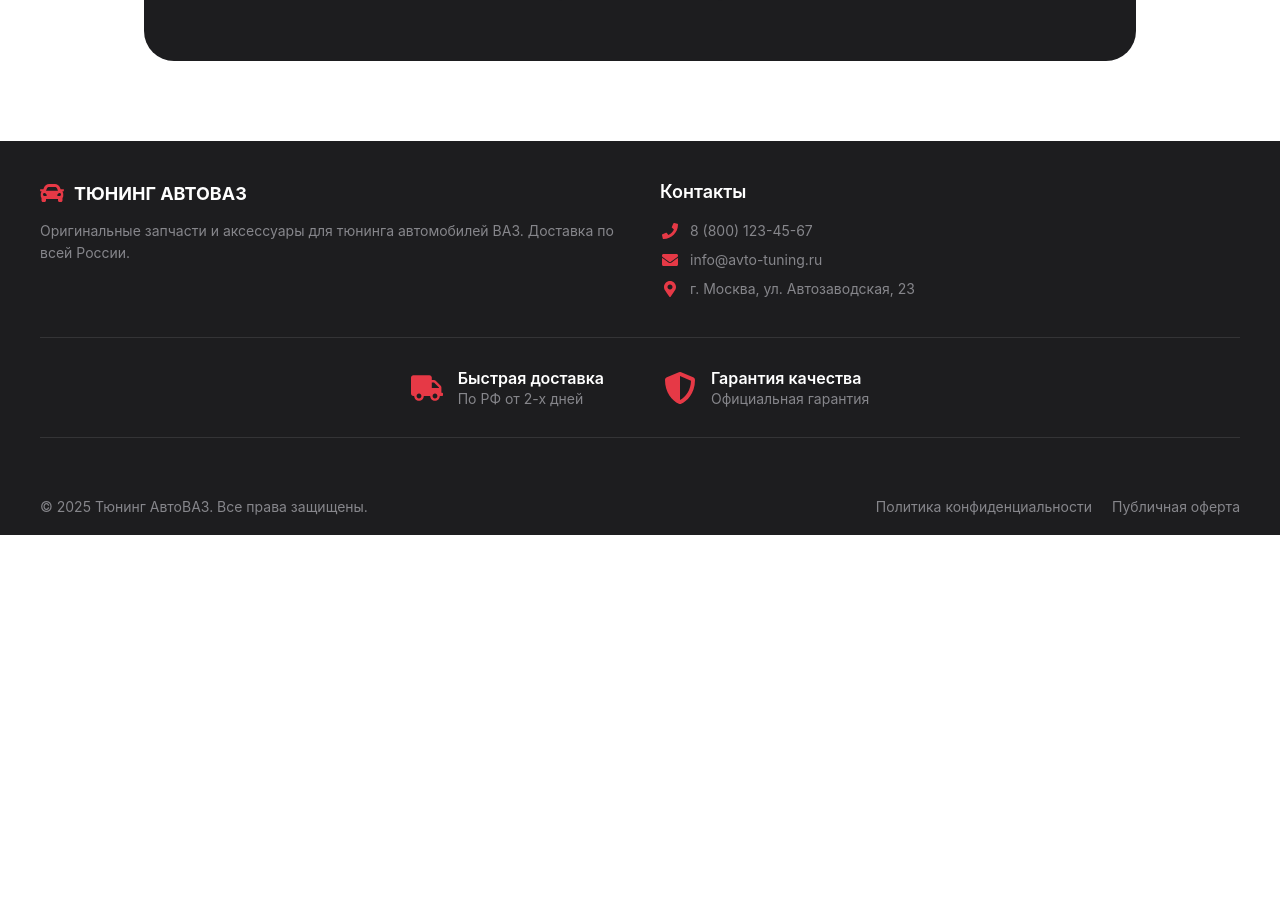
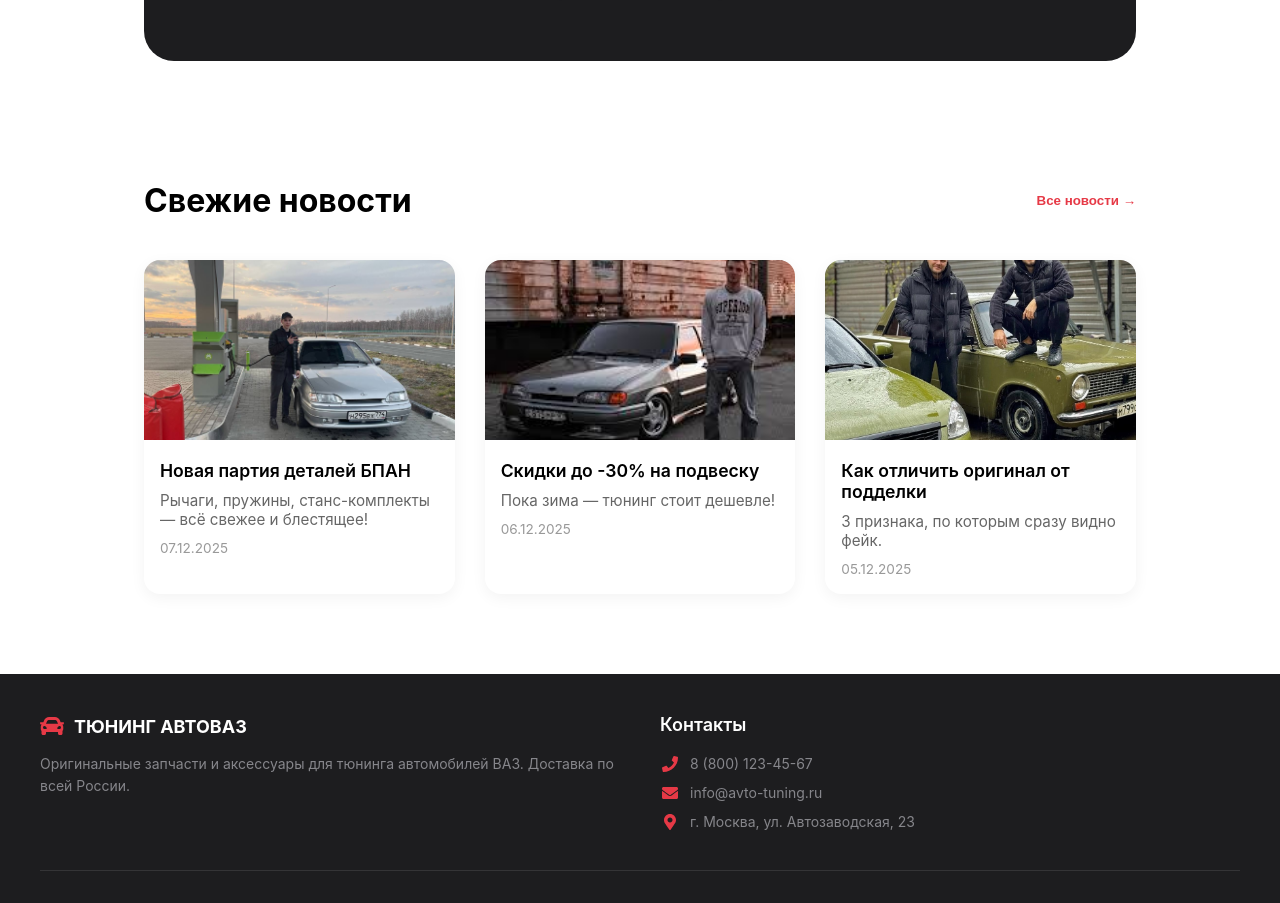
Before and after one commit to zollate/volosnikova, a React (Vite) app: page / in a window 1280 px wide. Shown: the part 1920-2823 px from the top of the page. Before the commit the page ends 2455 px from the top, so only its background shows below. Built offline with nearby package versions, Linux system fonts and the light colour scheme.

Commit message:
Добавил новую секцию новостей

```diff
--- a/src/pages/Home/Home.jsx
+++ b/src/pages/Home/Home.jsx
@@ -2,6 +2,31 @@
 import { useNavigate } from 'react-router-dom';
 import { catalogItems } from '../../data/catalogItems';
 import './Home.scss';
+
+// --- Новости ---
+const news = [
+  {
+    id: 1,
+    title: "Новая партия деталей БПАН",
+    text: "Рычаги, пружины, станс-комплекты — всё свежее и блестящее!",
+    date: "07.12.2025",
+    img: "/img/artem.jpg"
+  },
+  {
+    id: 2,
+    title: "Скидки до -30% на подвеску",
+    text: "Пока зима — тюнинг стоит дешевле!",
+    date: "06.12.2025",
+    img: "/img/ura1.jpg"
+  },
+  {
+    id: 3,
+    title: "Как отличить оригинал от подделки",
+    text: "3 признака, по которым сразу видно фейк.",
+    date: "05.12.2025",
+    img: "/img/ura2.jpg"
+  },
+];
 
 const Home = () => {
   const navigate = useNavigate();
@@ -21,11 +46,9 @@
             Создай автомобиль, который выделяется в потоке.
           </p>
           <div className="home-hero__actions">
-            {/* Используем обычные кнопки, стилизованные в Home.scss */}
             <button className="main-btn" onClick={() => navigate('/catalog')}>
               В каталог
             </button>
-
           </div>
         </div>
       </section>
@@ -39,7 +62,6 @@
 
         <div className="home-products__grid">
           {featuredProducts.map((item) => (
-            /* Пишем структуру карточки прямо здесь */
             <div
               key={item.id}
               className="home-card"
@@ -68,6 +90,27 @@
           <button className="main-btn" onClick={() => navigate('/catalog')}>Начать сейчас</button>
         </div>
       </section>
+
+      {/* --- НОВОСТИ --- */}
+      <section className="home-news">
+        <div className="home-news__header">
+          <h2>Свежие новости</h2>
+          <button className="text-btn" onClick={() => navigate('/news')}>Все новости →</button>
+        </div>
+
+        <div className="home-news__grid">
+          {news.map((item) => (
+            <div key={item.id} className="home-news-card" onClick={() => navigate('/news')}>
+              <img src={item.img} alt={item.title} />
+              <div className="home-news-info">
+                <h3>{item.title}</h3>
+                <p>{item.text}</p>
+                <span>{item.date}</span>
+              </div>
+            </div>
+          ))}
+        </div>
+      </section>
     </div>
   );
 };
--- a/src/pages/Home/Home.scss
+++ b/src/pages/Home/Home.scss
@@ -162,4 +162,61 @@
       p { margin-bottom: 30px; opacity: 0.8; }
     }
   }
+
+  // --- НОВОСТИ (Home News Block) ---
+  &-news {
+    padding: 60px 10%;
+
+    &__header {
+      display: flex;
+      justify-content: space-between;
+      align-items: center;
+      margin-bottom: 40px;
+      h2 { font-size: 2rem; }
+    }
+
+    &__grid {
+      display: grid;
+      grid-template-columns: repeat(auto-fill, minmax(300px, 1fr));
+      gap: 30px;
+    }
+
+    .home-news-card {
+      background: $white;
+      border-radius: $radius;
+      overflow: hidden;
+      box-shadow: 0 4px 15px rgba(0,0,0,0.05);
+      cursor: pointer;
+      transition: all 0.3s ease;
+
+      &:hover {
+        transform: translateY(-8px);
+        box-shadow: 0 12px 25px rgba(0,0,0,0.1);
+      }
+
+      img {
+        width: 100%;
+        height: 180px;
+        object-fit: cover;
+      }
+
+      .home-news-info {
+        padding: 16px;
+        h3 {
+          font-size: 1.1rem;
+          font-weight: 600;
+          margin-bottom: 10px;
+        }
+        p {
+          font-size: 0.95rem;
+          color: #666;
+          margin-bottom: 8px;
+        }
+        span {
+          font-size: 0.85rem;
+          color: #999;
+        }
+      }
+    }
+  }
 }
```
